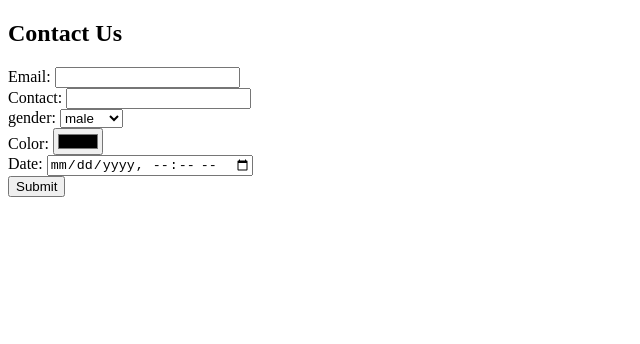
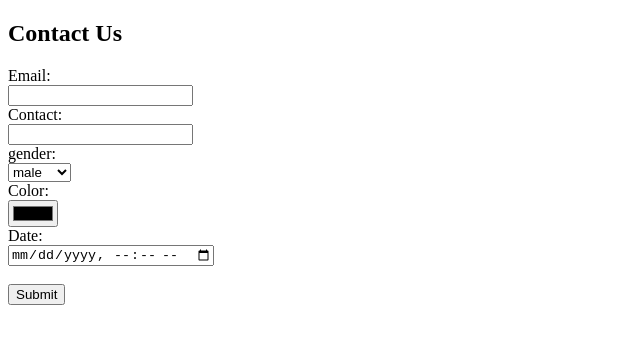
Before and after one commit to inolan29/OCCPHT09, a plain HTML site: page HTML/contact.html in a window 1280 px wide. Shown: the whole page, without its empty margins (0-640 px from the left). Drawn offline with Linux system fonts and the light colour scheme.

Commit message:
Edited with contact

```diff
--- a/HTML/contact.html
+++ b/HTML/contact.html
@@ -9,23 +9,23 @@
     <section id="form">
         <form action="sumbit_page.php"method="post">
         <h2>Contact Us</h2>
-        <label for="email">Email:</label>
+        <label for="email">Email:</label><br>
         <input type="text" name="email" id="mail" required><br>
-        <label for="contact">Contact:</label>
+        <label for="contact">Contact:</label><br>
         <input type="number" name="contal" id="contact" required>
         <br>
-            <label for="gender">gender:</label>
+            <label for="gender">gender:</label><br>
             <select for="gender" id="gender">
                 <option value="male">male</option>
                 <option value="female">female</option>
 <br></select>
             <br>
-            <label>Color:
+            <label>Color: <br>
                 <input type="color" name="color" id="color">
                 <br>
             </label>
-            <label>Date: <input type="datetime-local" name="date" id="date" ></label>
-            <br>
+            <label>Date: <br><input type="datetime-local" name="date" id="date" ></label>
+            <br><br>
             <input type="button" value="Submit">
 
 </body>
```
